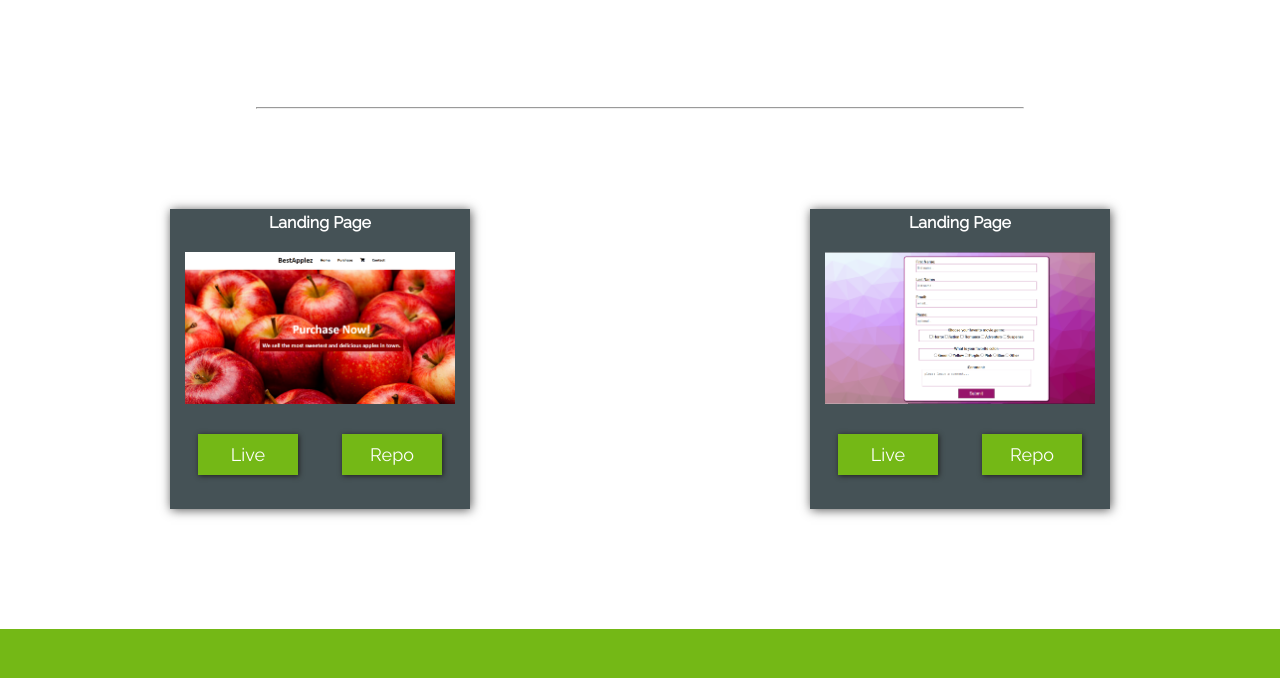
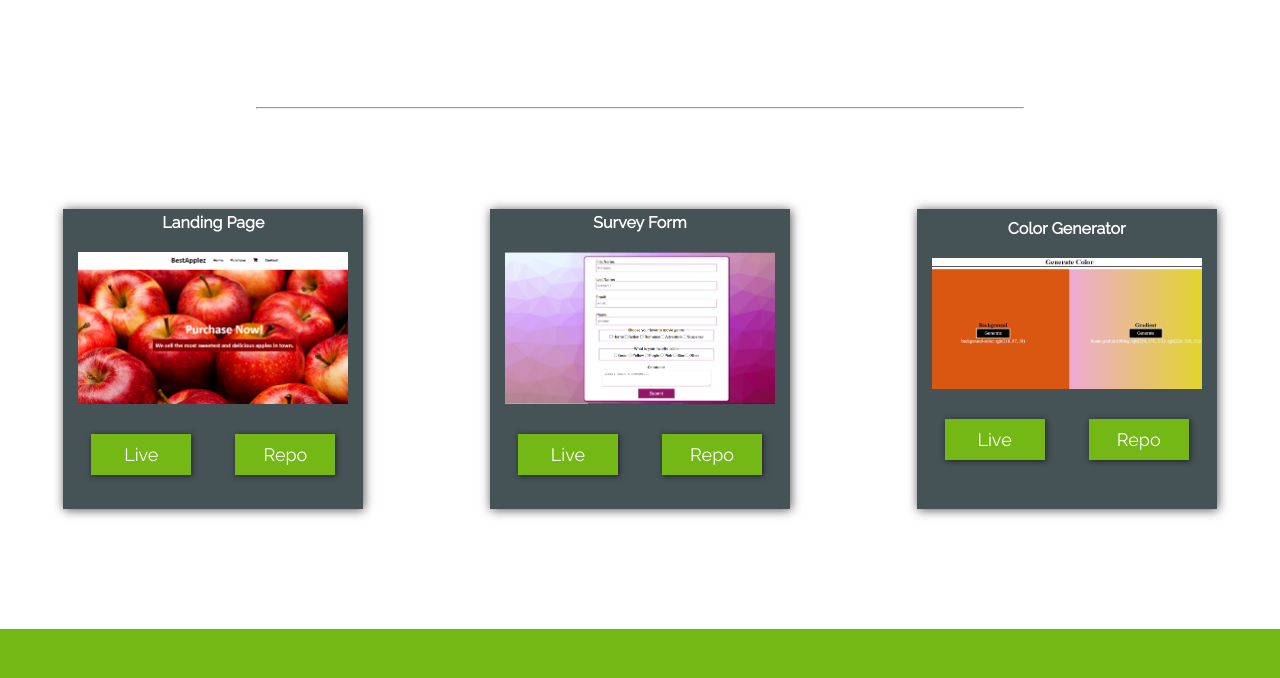
Before and after one commit to DainR/DainR.github.io, a plain HTML site: page index.html in a window 1280 px wide. Shown: the part 964-1642 px from the top of the page. Drawn offline with Linux system fonts and the light colour scheme.

Commit message:
add new color generator project to portfolio

```diff
--- a/index.html
+++ b/index.html
@@ -45,11 +45,20 @@
         </div>
 
         <div class="project-item">
-            <h4>Landing Page</h4>
+            <h4>Survey Form</h4>
             <img src="img/surveyform.png" alt="project image">
             <div class="project-link">
                 <a href="https://dainr.github.io/survey-form/" target="_blank">Live</a>
                 <a href="https://github.com/dainr/survey-form" target="_blank">Repo</a>
+            </div>
+        </div>
+
+        <div class="project-item">
+            <h4>Color Generator</h4>
+            <img src="img/color-generator.png" alt="project image">
+            <div class="project-link">
+                <a href="https://dainr.github.io/color-generator/" target="_blank">Live</a>
+                <a href="https://github.com/dainr/color-generator" target="_blank">Repo</a>
             </div>
         </div>
     </div>
```
Also changed, not shown: img/color-generator.png (added).
